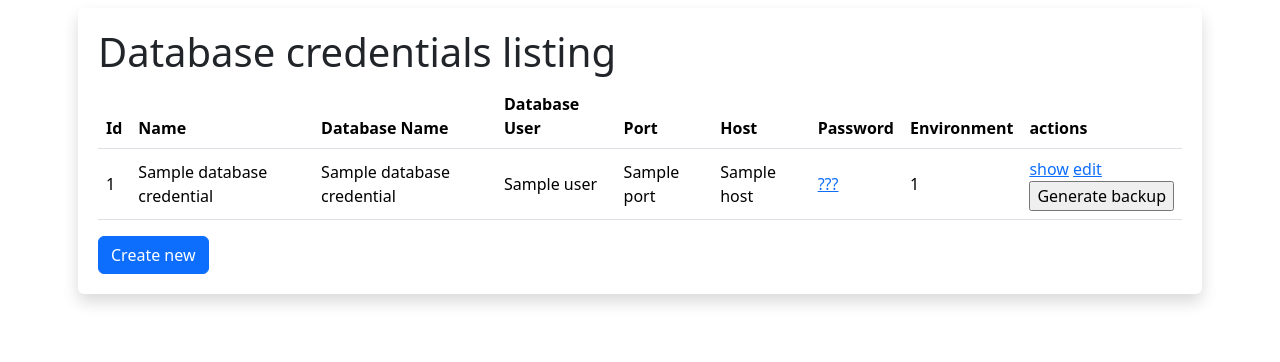
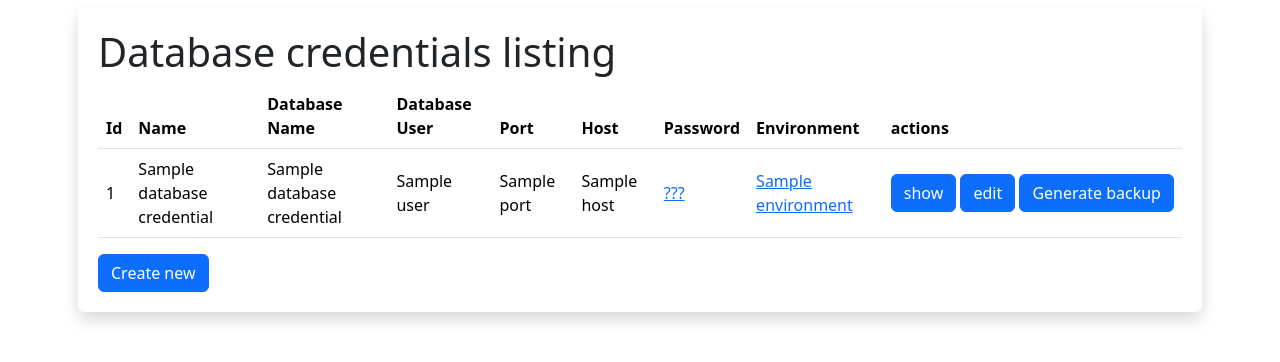
Before and after one commit to danilocgsilva/projects_catalog, a Symfony app: template templates/database_credential/index.html.twig in a window 1280 px wide. Shown: the part 184-546 px from the top of the page. Run offline with Twig, Linux system fonts and the light colour scheme; the template is opened without the code that fills it: most values are stand-ins (such as "Sample title", 1, 10 or a date in 2020); style sheets or scripts are compiled from the project's sources; some libraries are stand-ins or nearby versions.

Commit message:
Improvement in index for database credential

```diff
--- a/templates/database_credential/index.html.twig
+++ b/templates/database_credential/index.html.twig
@@ -48,21 +48,21 @@
                     </script>
                 </td>
 
-
-
                 <td>
-                {{ database_credential.environment.id ?? "not set" }}
+                {% if database_credential.environment %}
+                    <a href="{{ path('app_environment_show', {'id': database_credential.environment.id }) }}">{{ database_credential.environment.name }}</a>
+                {% else %}
+                    not set
+                {% endif %}
                 </td>
 
-
-
-                <td>
-                    <a href="{{ path('app_database_credential_show', {'id': database_credential.id}) }}">show</a>
-                    <a href="{{ path('app_database_credential_edit', {'id': database_credential.id}) }}">edit</a>
-                    <form method="POST" action="{{ path('app_database_backup_file_create_database_backup') }}">
+                <td style="white-space: nowrap">
+                    <a class="btn btn-primary" href="{{ path('app_database_credential_show', {'id': database_credential.id}) }}">show</a>
+                    <a class="btn btn-primary" href="{{ path('app_database_credential_edit', {'id': database_credential.id}) }}">edit</a>
+                    <form style="display: inline-block" method="POST" action="{{ path('app_database_backup_file_create_database_backup') }}">
                         <input type="hidden" name="database_credential_id" value="{{ database_credential.id }}" />
                         <input type="hidden" name="token" value="{{ csrf_token('database-backup') }}" />
-                        <input type="submit" value="Generate backup" />
+                        <input class="btn btn-primary" type="submit" value="Generate backup" />
                     </form>
                 </td>
             </tr>
```
